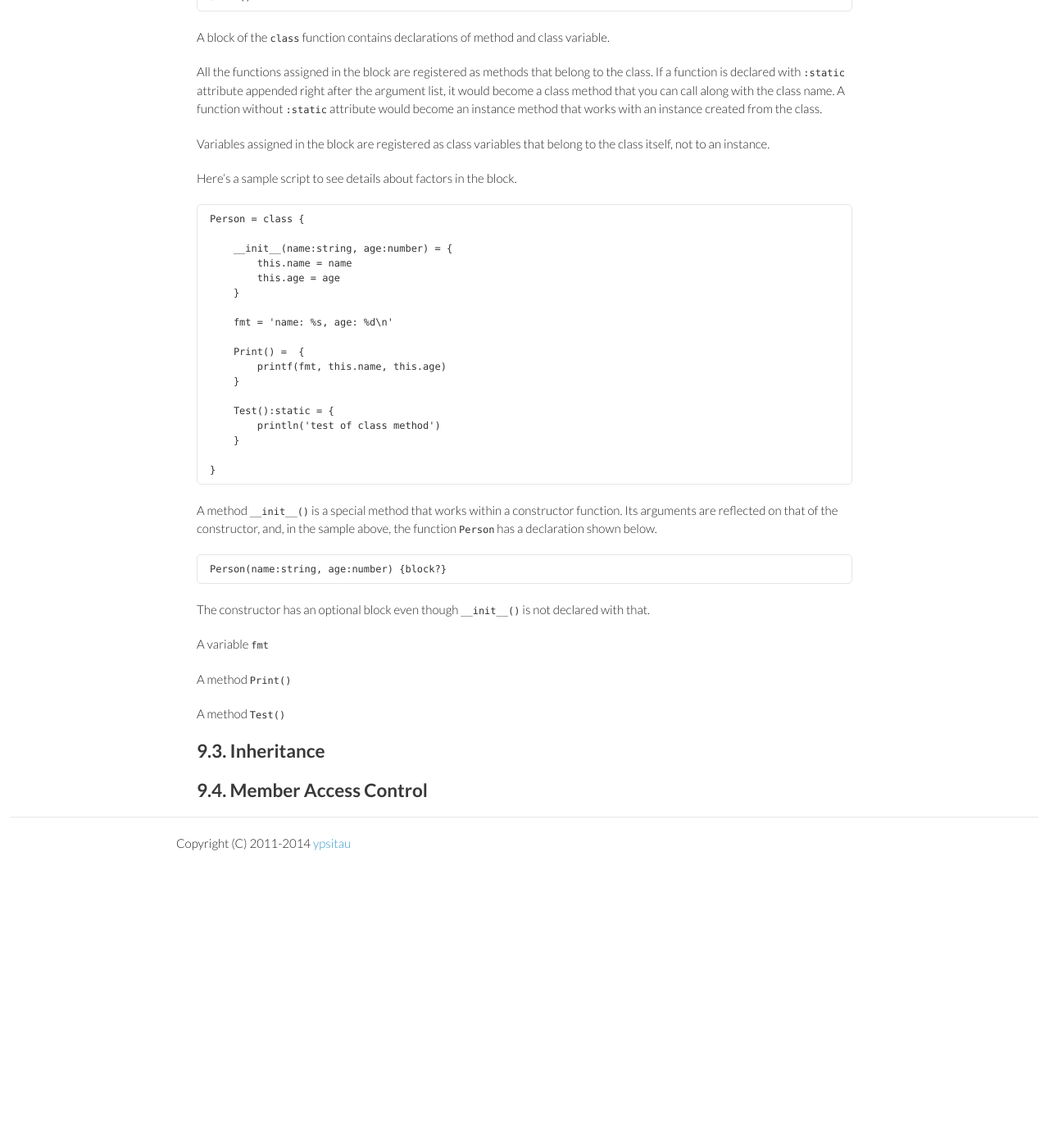
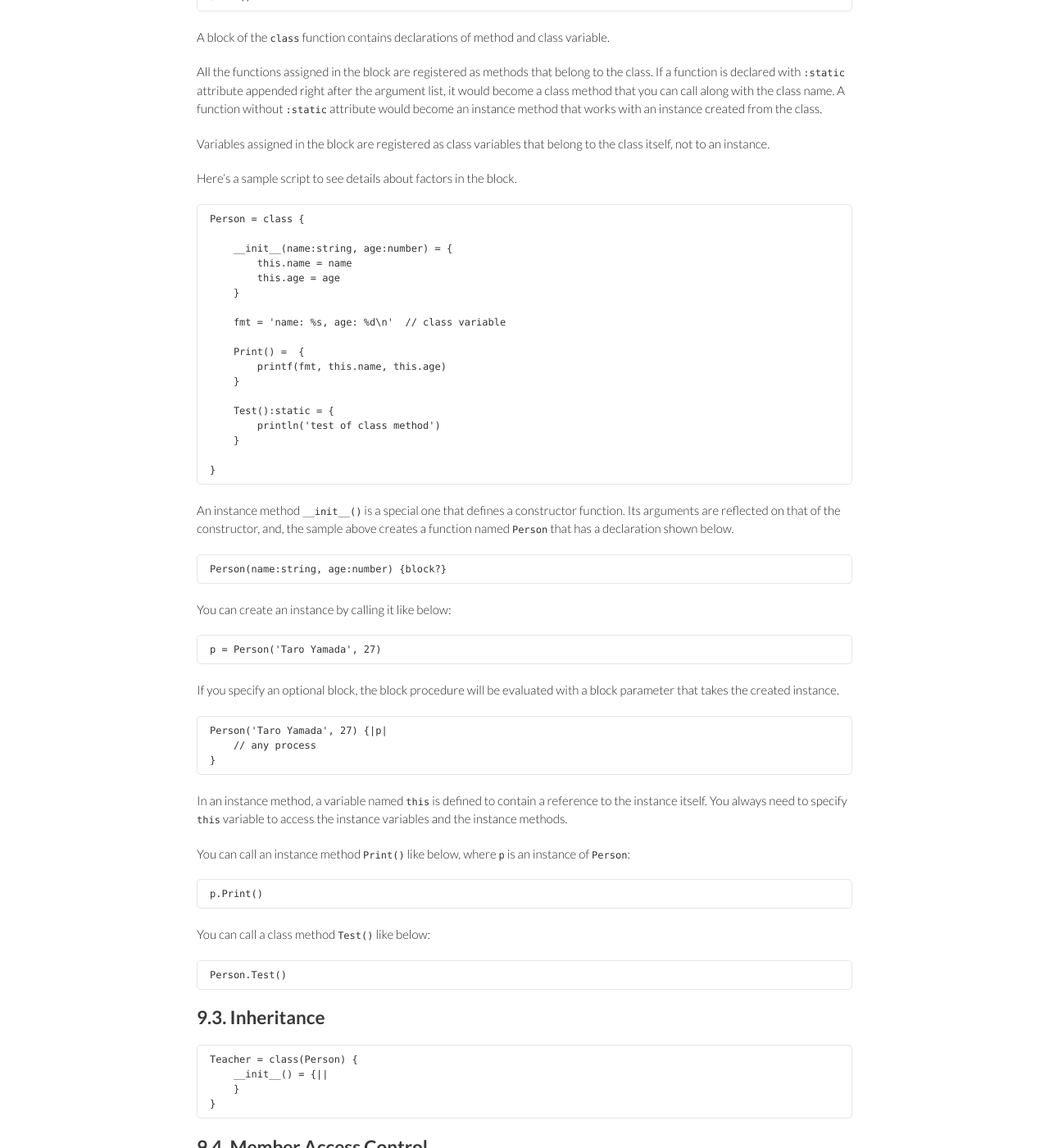
Before and after one commit to rudidude86/gura-lang.github.io, a Jekyll site: the page built from documents/Object-Oriented-Programming.md, in a window 1280 px wide and 1400 px high, scrolled down 1279 px. Shown: the whole window at 82% size. Built offline with Jekyll 4.4.1, drawn with Linux system fonts in a browser that asks for light colours; Markdown is read by kramdown in place of the engine named in the settings; before the commit the page ends 2332 px from its top, so only the background shows below that.

Commit message:
updated document

```diff
--- a/documents/Object-Oriented-Programming.md
+++ b/documents/Object-Oriented-Programming.md
@@ -87,7 +87,7 @@ Here's a sample script to see details about factors in the block.
             this.age = age
         }
 
-        fmt = 'name: %s, age: %d\n'
+        fmt = 'name: %s, age: %d\n'  // class variable
 
         Print() =  {
             printf(fmt, this.name, this.age)
@@ -99,24 +99,42 @@ Here's a sample script to see details about factors in the block.
 
     }
 
-A method `__init__()` is a special method that works within a constructor function.
-Its arguments are reflected on that of the constructor, and, in the sample above,
-the function `Person` has a declaration shown below.
+An instance method `__init__()` is a special one that defines a constructor function.
+Its arguments are reflected on that of the constructor, and,
+the sample above creates a function named `Person` that has a declaration shown below.
 
     Person(name:string, age:number) {block?}
 
-The constructor has an optional block even though `__init__()` is not declared with that.
+You can create an instance by calling it like below:
+
+    p = Person('Taro Yamada', 27)
+
+If you specify an optional block, the block procedure will be evaluated
+with a block parameter that takes the created instance.
+
+    Person('Taro Yamada', 27) {|p|
+        // any process
+    }
+
+In an instance method, a variable named `this` is defined to contain a reference to the instance itself.
+You always need to specify `this` variable to access the instance variables and the instance methods.
 
 
+You can call an instance method `Print()` like below, where `p` is an instance of `Person`:
 
-A variable `fmt`
+    p.Print()
 
-A method `Print()`
+You can call a class method `Test()` like below:
 
-A method `Test()`
+    Person.Test()
 
 
 ## {{ page.chapter }}.3. Inheritance
 
+    Teacher = class(Person) {
+        __init__() = {||
+        }
+    }
+
 
 ## {{ page.chapter }}.4. Member Access Control
```
